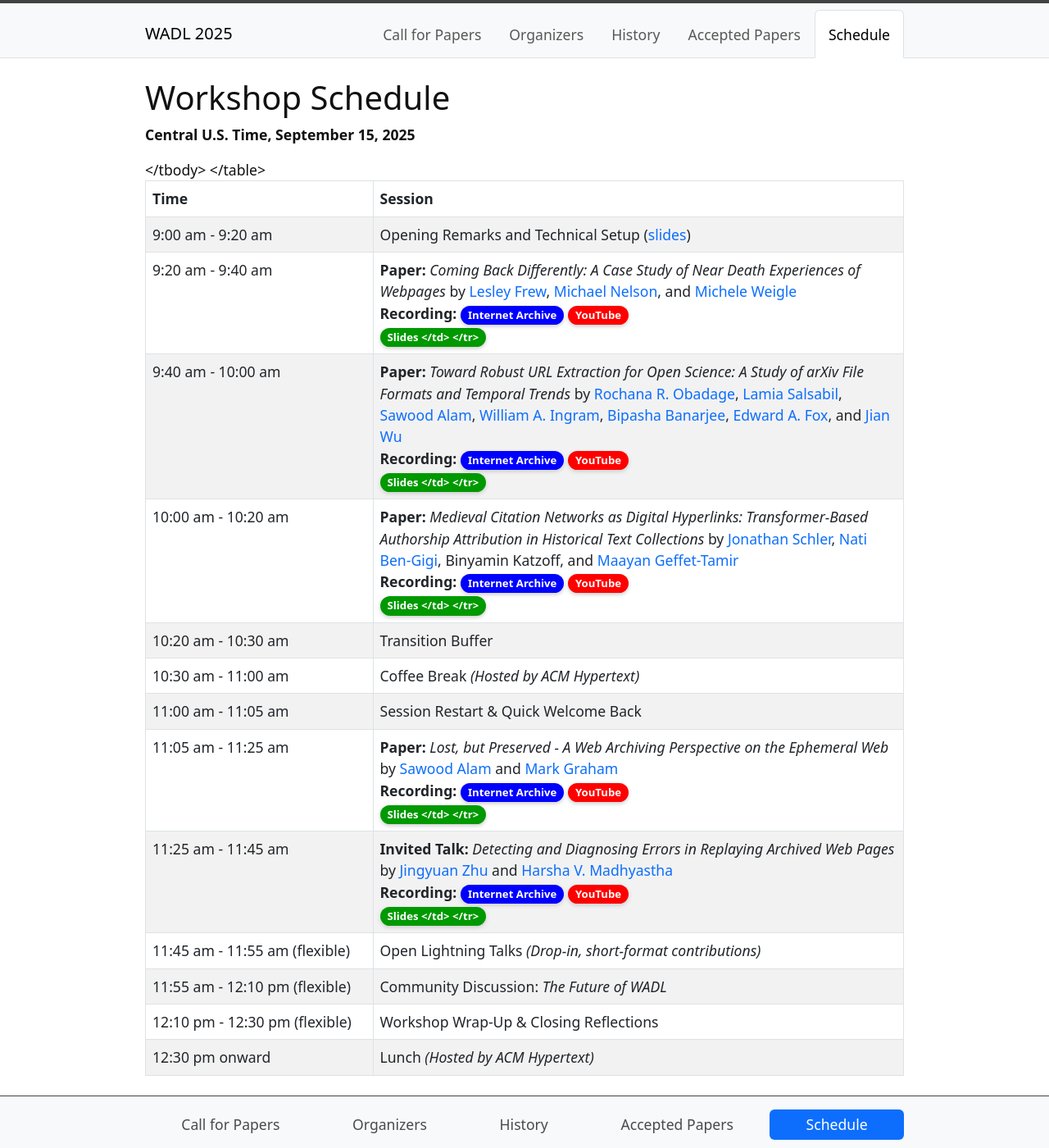
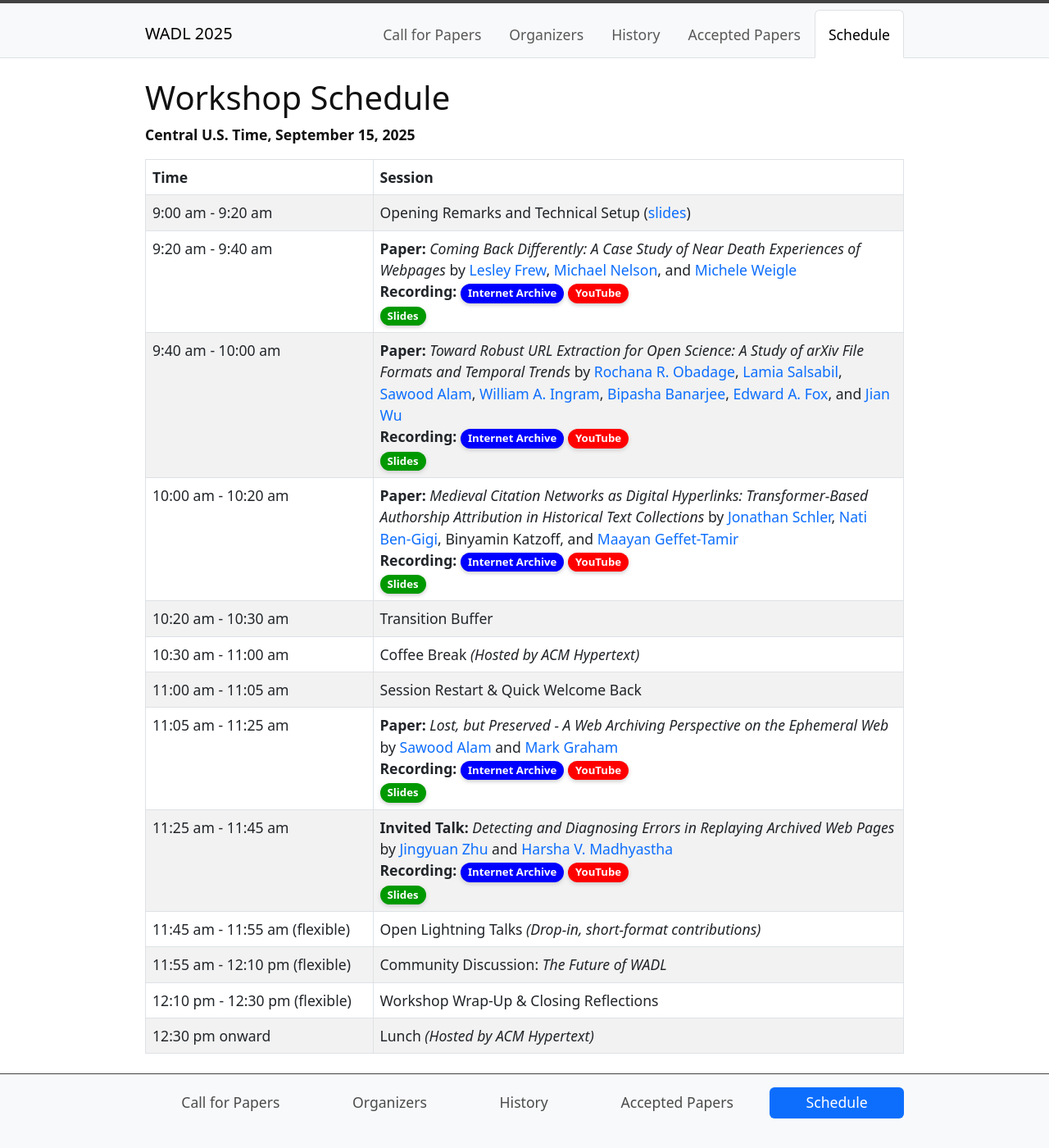
Before and after one commit to wadlworkshop/wadlworkshop.github.io, a Jekyll site: the page built from 2025/content/4-schedule.md, in a window 1280 px wide and 1400 px high. Shown: the whole window at 82% size. Built offline with Jekyll 4.4.1, drawn with Linux system fonts in a browser that asks for light colours; our own code applies the rules of GitHub Pages for plain Markdown files; some of the changed lines change nothing that is shown.

Commit message:
Update 4-schedule.md

```diff
--- a/2025/content/4-schedule.md
+++ b/2025/content/4-schedule.md
@@ -15,36 +15,51 @@
   </thead>
   <tbody>
     <tr>
-      <td><time data-iso="2025-09-15T09:09:00-06:00" date-format="long">9:00 am - 9:20 am</time></td>
-      <td>Opening Remarks and Technical Setup (<a href="https://docs.google.com/presentation/d/17LVSrXOaUV9m39J2K4TLafkN-6SnC35azs1CHsfGA78/edit?usp=sharing">slides</a>)</td>
+      <td><time datetime="2025-09-15T09:09:00-06:00">9:00 am - 9:20 am</time></td>
+      <td>Opening Remarks and Technical Setup (<a href="https://docs.google.com/presentation/d/17LVSrXOaUV9m39J2K4TLafkN-6SnC35azs1CHsfGA78/edit?usp=sharing" target="_blank" rel="noopener noreferrer">slides</a>)</td>
     </tr>
     <tr>
       <td>9:20 am - 9:40 am</td>
-      <td><strong>Paper:</strong> <em>Coming Back Differently: A Case Study of Near Death Experiences of Webpages</em> by <a href="https://lesleyodu.github.io/">Lesley Frew</a>, <a href="https://www.cs.odu.edu/~mln/">Michael Nelson</a>, and <a href="https://weiglemc.github.io/">Michele Weigle</a>
-<br /><strong>Recording: </strong>
-      <span class="badge ia"><a href="https://archive.org/details/wadl-2025/WADL2025_SchlerEtAl.mp4" target="_blank">Internet Archive</a></span>
-      <span class="badge youtube"><a href="https://www.youtube.com/watch?v=BdwBlEtkeT8" target="_blank">YouTube</a></span><br />
-      <span class="badge slides"><a href="../slides/WADL2025_slides_5496.pdf">Slides</a>
-</td>
+      <td>
+        <strong>Paper:</strong> <em>Coming Back Differently: A Case Study of Near Death Experiences of Webpages</em> by
+        <a href="https://lesleyodu.github.io/">Lesley Frew</a>,
+        <a href="https://www.cs.odu.edu/~mln/">Michael Nelson</a>, and
+        <a href="https://weiglemc.github.io/">Michele Weigle</a><br>
+        <strong>Recording: </strong>
+        <span class="badge ia"><a href="https://archive.org/details/wadl-2025/WADL2025_SchlerEtAl.mp4" target="_blank" rel="noopener noreferrer">Internet Archive</a></span>
+        <span class="badge youtube"><a href="https://www.youtube.com/watch?v=BdwBlEtkeT8" target="_blank" rel="noopener noreferrer">YouTube</a></span><br>
+        <span class="badge slides"><a href="../slides/WADL2025_slides_5496.pdf" target="_blank" rel="noopener noreferrer">Slides</a></span>
+      </td>
     </tr>
     <tr>
       <td>9:40 am - 10:00 am</td>
-      <td><strong>Paper:</strong> <em>Toward Robust URL Extraction for Open Science: A Study of arXiv File Formats and Temporal Trends</em> by <a href="https://rochanaro.github.io/">Rochana R. Obadage</a>, <a href="https://liyalamia.github.io/Portfolio/">Lamia Salsabil</a>, <a href="https://x.com/ibnesayeed">Sawood Alam</a>, <a href="https://waingram.github.io/">William A. Ingram</a>, <a href="https://bipasha-banerjee.github.io/">Bipasha Banarjee</a>, <a href="https://fox.cs.vt.edu/">Edward A. Fox</a>, and <a href="https://fanchyna.wixsite.com/jianwu">Jian Wu</a>
-      <br /><strong>Recording: </strong>
-      <span class="badge ia"><a href="https://archive.org/details/wadl-2025/WADL2025_ObadageEtAl.mp4" target="_blank">Internet Archive</a></span>
-      <span class="badge youtube"><a href="https://www.youtube.com/watch?v=_yltfghdoY4" target="_blank">YouTube</a></span><br />
-      <span class="badge slides"><a href="../slides/WADL2025_slides_2113.pdf">Slides</a>
-
+      <td>
+        <strong>Paper:</strong> <em>Toward Robust URL Extraction for Open Science: A Study of arXiv File Formats and Temporal Trends</em> by
+        <a href="https://rochanaro.github.io/">Rochana R. Obadage</a>,
+        <a href="https://liyalamia.github.io/Portfolio/">Lamia Salsabil</a>,
+        <a href="https://x.com/ibnesayeed">Sawood Alam</a>,
+        <a href="https://waingram.github.io/">William A. Ingram</a>,
+        <a href="https://bipasha-banerjee.github.io/">Bipasha Banarjee</a>,
+        <a href="https://fox.cs.vt.edu/">Edward A. Fox</a>, and
+        <a href="https://fanchyna.wixsite.com/jianwu">Jian Wu</a><br>
+        <strong>Recording: </strong>
+        <span class="badge ia"><a href="https://archive.org/details/wadl-2025/WADL2025_ObadageEtAl.mp4" target="_blank" rel="noopener noreferrer">Internet Archive</a></span>
+        <span class="badge youtube"><a href="https://www.youtube.com/watch?v=_yltfghdoY4" target="_blank" rel="noopener noreferrer">YouTube</a></span><br>
+        <span class="badge slides"><a href="../slides/WADL2025_slides_2113.pdf" target="_blank" rel="noopener noreferrer">Slides</a></span>
       </td>
     </tr>
     <tr>
       <td>10:00 am - 10:20 am</td>
-      <td><strong>Paper:</strong> <em>Medieval Citation Networks as Digital Hyperlinks: Transformer-Based Authorship Attribution in Historical Text Collections</em> by <a href="https://www.hit.ac.il/staff/97096-schler-jonathan">Jonathan Schler</a>, <a href="https://www.linkedin.com/in/natibg/">Nati Ben-Gigi</a>, Binyamin Katzoff, and <a href="https://is.biu.ac.il/maayanz">Maayan Geffet-Tamir</a>
-
-      <br /><strong>Recording: </strong>
-      <span class="badge ia"><a href="https://archive.org/details/wadl-2025/WADL2025_SchlerEtAl.mp4" target="_blank">Internet Archive</a></span>
-      <span class="badge youtube"><a href="https://www.youtube.com/watch?v=xHUiTDhZaeI" target="_blank">YouTube</a></span><br />
-      <span class="badge slides"><a href="../slides/WADL2025_slides_0005.pdf">Slides</a>
+      <td>
+        <strong>Paper:</strong> <em>Medieval Citation Networks as Digital Hyperlinks: Transformer-Based Authorship Attribution in Historical Text Collections</em> by
+        <a href="https://www.hit.ac.il/staff/97096-schler-jonathan">Jonathan Schler</a>,
+        <a href="https://www.linkedin.com/in/natibg/">Nati Ben-Gigi</a>,
+        Binyamin Katzoff, and
+        <a href="https://is.biu.ac.il/maayanz">Maayan Geffet-Tamir</a><br>
+        <strong>Recording: </strong>
+        <span class="badge ia"><a href="https://archive.org/details/wadl-2025/WADL2025_SchlerEtAl.mp4" target="_blank" rel="noopener noreferrer">Internet Archive</a></span>
+        <span class="badge youtube"><a href="https://www.youtube.com/watch?v=xHUiTDhZaeI" target="_blank" rel="noopener noreferrer">YouTube</a></span><br>
+        <span class="badge slides"><a href="../slides/WADL2025_slides_0005.pdf" target="_blank" rel="noopener noreferrer">Slides</a></span>
       </td>
     </tr>
     <tr>
@@ -61,22 +76,26 @@
     </tr>
     <tr>
       <td>11:05 am - 11:25 am</td>
-      <td><strong>Paper:</strong> <em>Lost, but Preserved - A Web Archiving Perspective on the Ephemeral Web</em> by <a href="https://x.com/ibnesayeed">Sawood Alam</a> and <a href="https://x.com/markgraham">Mark Graham</a>
-      <br /><strong>Recording: </strong>
-      <span class="badge ia"><a href="https://archive.org/details/wadl-2025/WADL2025_AlamAndGraham.mp4" target="_blank">Internet Archive</a></span>
-      <span class="badge youtube"><a href="https://www.youtube.com/watch?v=cp4vJqZfyuo" target="_blank">YouTube</a></span><br />
-      <span class="badge slides"><a href="../slides/WADL2025_slides_7643.pdf">Slides</a>
+      <td>
+        <strong>Paper:</strong> <em>Lost, but Preserved - A Web Archiving Perspective on the Ephemeral Web</em> by
+        <a href="https://x.com/ibnesayeed">Sawood Alam</a> and
+        <a href="https://x.com/markgraham">Mark Graham</a><br>
+        <strong>Recording: </strong>
+        <span class="badge ia"><a href="https://archive.org/details/wadl-2025/WADL2025_AlamAndGraham.mp4" target="_blank" rel="noopener noreferrer">Internet Archive</a></span>
+        <span class="badge youtube"><a href="https://www.youtube.com/watch?v=cp4vJqZfyuo" target="_blank" rel="noopener noreferrer">YouTube</a></span><br>
+        <span class="badge slides"><a href="../slides/WADL2025_slides_7643.pdf" target="_blank" rel="noopener noreferrer">Slides</a></span>
       </td>
     </tr>
     <tr>
       <td>11:25 am - 11:45 am</td>
-      <td><strong>Invited Talk:</strong> <em>Detecting and Diagnosing Errors in Replaying Archived Web Pages</em> by <a href="https://jingyzhu.github.io/">Jingyuan Zhu</a> and <a href="https://www.harsha.usc.edu/">Harsha V. Madhyastha</a>
-
-      <br /><strong>Recording: </strong>
-      <span class="badge ia"><a href="https://archive.org/details/wadl-2025/WADL2025_ZhuAndMadhyastha.mp4" target="_blank">Internet Archive</a></span>
-      <span class="badge youtube"><a href="https://www.youtube.com/watch?v=HAy5as0hqt8" target="_blank">YouTube</a></span>
-      <br />
-      <span class="badge slides"><a href="../slides/WADL2025_slides_invitedTalk.pdf">Slides</a>
+      <td>
+        <strong>Invited Talk:</strong> <em>Detecting and Diagnosing Errors in Replaying Archived Web Pages</em> by
+        <a href="https://jingyzhu.github.io/">Jingyuan Zhu</a> and
+        <a href="https://www.harsha.usc.edu/">Harsha V. Madhyastha</a><br>
+        <strong>Recording: </strong>
+        <span class="badge ia"><a href="https://archive.org/details/wadl-2025/WADL2025_ZhuAndMadhyastha.mp4" target="_blank" rel="noopener noreferrer">Internet Archive</a></span>
+        <span class="badge youtube"><a href="https://www.youtube.com/watch?v=HAy5as0hqt8" target="_blank" rel="noopener noreferrer">YouTube</a></span><br>
+        <span class="badge slides"><a href="../slides/WADL2025_slides_invitedTalk.pdf" target="_blank" rel="noopener noreferrer">Slides</a></span>
       </td>
     </tr>
     <tr>
```
